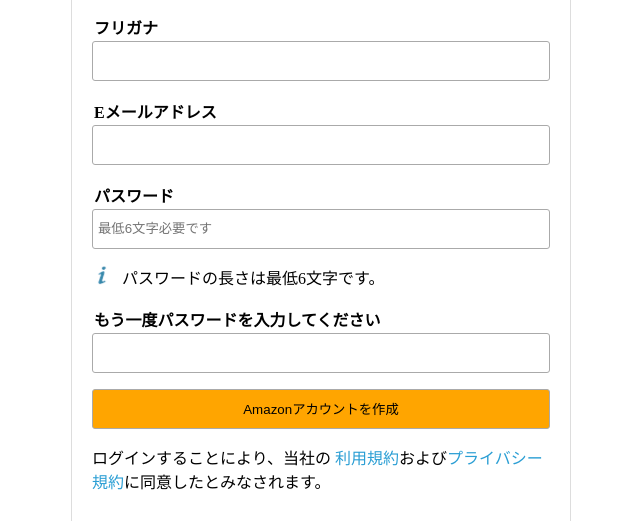
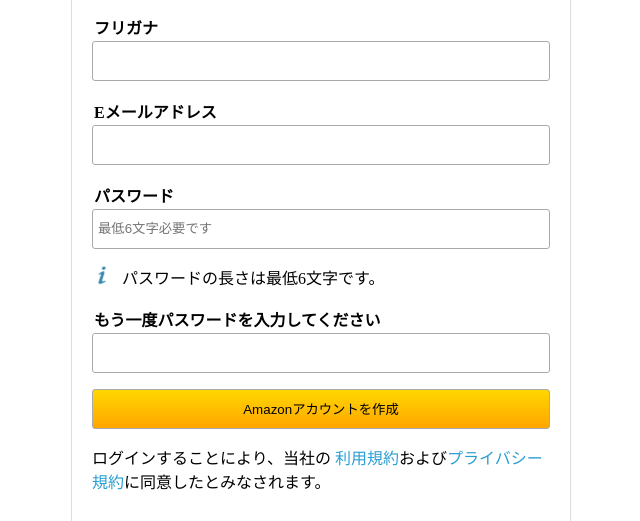
Before and after one commit to CUBE-136/amazon, a plain HTML site: page index.html in a window 1280 px wide. Shown: the part 279-800 px from the top of the page, without its empty margins (319-959 px from the left). Drawn offline with Linux system fonts and the light colour scheme.

Commit message:
グラデーション

```diff
--- a/css/main.css
+++ b/css/main.css
@@ -53,7 +53,7 @@
   background-size: 20px 20px;
 }
 .create input {
-  background-color: #ffa500;
+  background: linear-gradient(to bottom,#ffd700,#ffa500);
 }
 .agree {
   margin-bottom: 70px;
```
